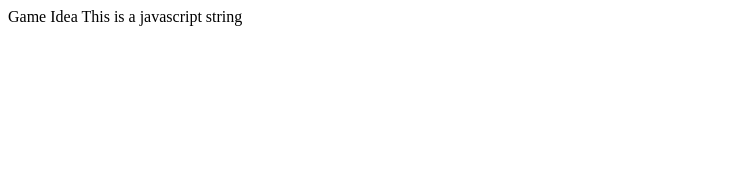
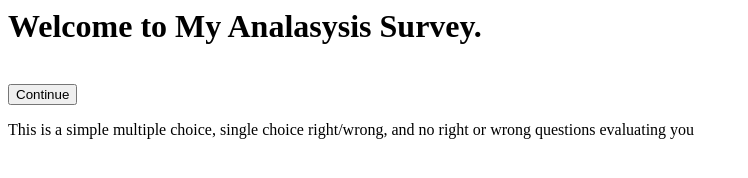
Before and after one commit to CorreianAngel/CSE405_SP_course, a plain HTML site: page index.html in a window 1280 px wide. Shown: the whole page, without its empty margins (0-748 px from the left). Drawn offline with Linux system fonts and the light colour scheme.

Commit message:
Modified webpage with idea.

```diff
--- a/index.html
+++ b/index.html
@@ -1,13 +1,24 @@
+<!--Main html page -->
 <!DOCTYPE>
 <html>
  <head>
  <title>Idea</title>
  </head>
  <body>
-  <hl>Game Idea</h1>
+  <h1>Welcome to My Analasysis Survey.</h1>
+  <br>
+  <button onclick="quizButton()">Continue</button>
+  <!--JavaScript code -->
+  <p id="click"></p>
   <script>
-   document.write("This is a javascript string");
-   console.log("future idea");
+  function quizButton()
+  {
+  	  document.getElementById("click").innerHTML="Button displays this text for now";
+	  console.log("Button Pressed");
+  }
+   document.write("This is a simple multiple choice, single choice right/wrong, and no right or wrong questions evaluating you");
+   console.log("More progess will be established, This is confirming my project Idea");
   </script>
+
  </body>
 </html>
```
